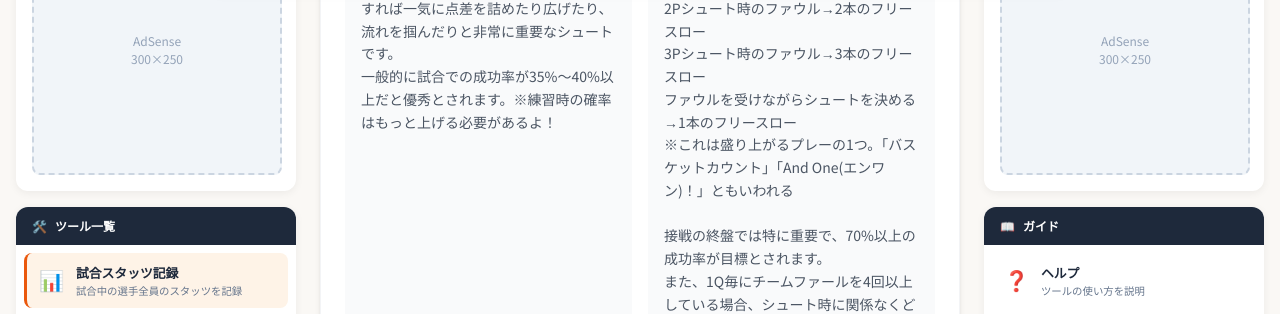
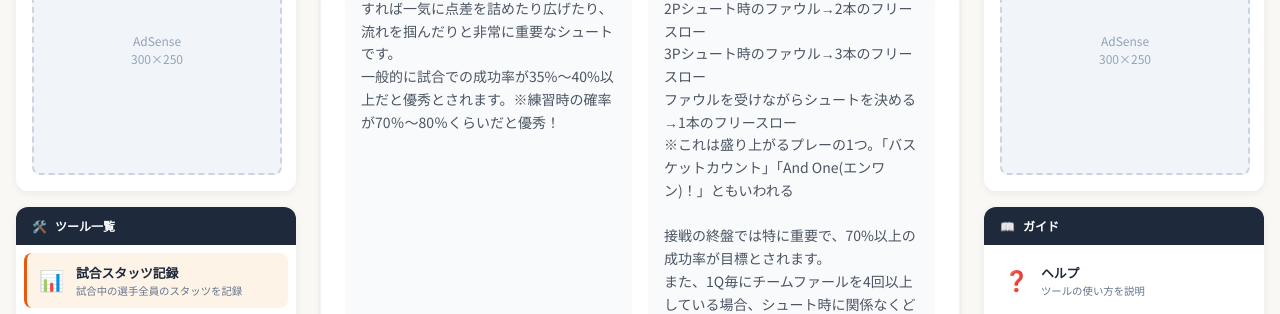
Before and after one commit to BSK-Ryo/statstoo, a Jekyll site: the page built from index.html, in a window 1280 px wide and 900 px high, scrolled down 2007 px. Shown: the part 194-508 px from the top of the window. Built offline with Jekyll 4.4.1, drawn with Linux system fonts in a browser that asks for light colours; nearby versions of some CDN libraries.

Commit message:
微調整

```diff
--- a/index.html
+++ b/index.html
@@ -401,7 +401,7 @@ description: バスケットボールのスタッツを簡単に記録・分析
                     <p class="text-sm text-gray-600 leading-relaxed glossary-text">
                         3Pラインの外側から放つシュートで、成功すると3点入るプレー。<br><br>
                         距離が遠い分難易度は高いですが、成功すれば一気に点差を詰めたり広げたり、流れを掴んだりと非常に重要なシュートです。<br>
-                        一般的に試合での成功率が35%〜40%以上だと優秀とされます。※練習時の確率はもっと上げる必要があるよ！
+                        一般的に試合での成功率が35%〜40%以上だと優秀とされます。※練習時の確率が70％〜80％くらいだと優秀！
                     </p>
                 </div>
 
```
